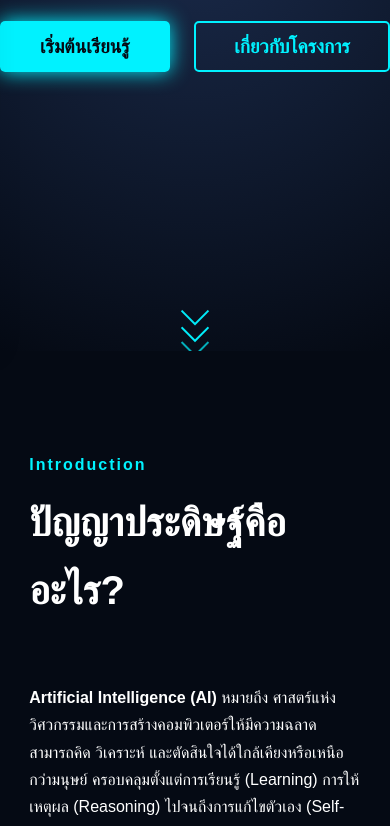
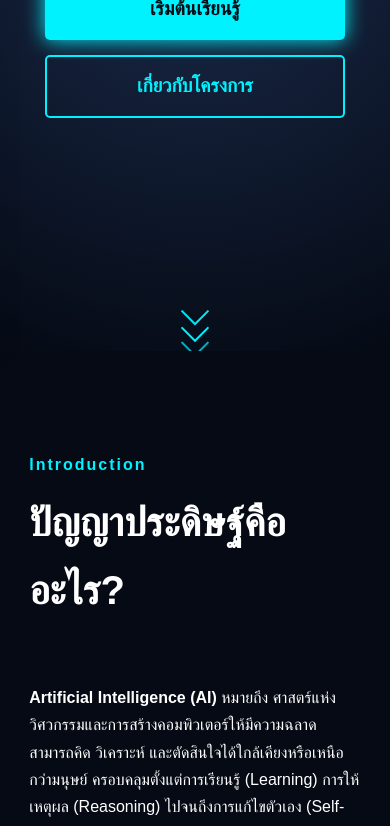
Before and after one commit to bigbang911-max/project-69, a plain HTML site: page index.html in a window 390 px wide. Shown: the part 493-1319 px from the top of the page. Drawn offline with nearby package versions, Linux system fonts and the light colour scheme.

Commit message:
update css layout

```diff
--- a/test.css
+++ b/test.css
@@ -185,6 +185,14 @@ h1, h2, h3, h4 {
     font-weight: 300;
 }
 
+/* Hero Buttons Container */
+.hero-buttons {
+    display: flex;
+    gap: 20px;
+    justify-content: center;
+    align-items: center;
+    flex-wrap: wrap;
+}
 .btn-glow {
     padding: 15px 40px;
     font-size: 1.2rem;
@@ -322,6 +330,24 @@ footer { background: #020408; padding: 60px 0 20px; border-top: 1px solid rgba(2
 /* Responsive */
 @media (max-width: 768px) {
     .hero-title { font-size: 3rem; }
+
+    /* ปรับปุ่ม Hero ให้เรียงลงมาในมือถือ */
+    .hero-buttons {
+        display: flex;
+        flex-direction: column;
+        gap: 15px;
+        align-items: center;
+    }
+
+    .btn-glow,
+    .btn-outline {
+        margin-right: 0;
+        width: 80%;
+        max-width: 300px;
+        text-align: center;
+        display: block;
+    }
+
     .content-grid, .tech-grid, .creators-wrapper { grid-template-columns: 1fr; }
     .timeline::after { left: 31px; }
     .timeline-container { width: 100%; padding-left: 70px; padding-right: 25px; }
@@ -442,6 +468,24 @@ footer { background: #020408; padding: 60px 0 20px; border-top: 1px solid rgba(2
 
 @media (max-width: 768px) {
     .row { flex-direction: column; }
+
+    /* ปรับปุ่ม Hero ให้เรียงลงมาในมือถือ */
+    .hero-buttons {
+        display: flex;
+        flex-direction: column;
+        gap: 15px;
+        align-items: center;
+    }
+
+    .btn-glow,
+    .btn-outline {
+        margin-right: 0;
+        width: 80%;
+        max-width: 300px;
+        text-align: center;
+        display: block;
+    }
+
 }
 
 /* --- Interactive Cards Design --- */
```
